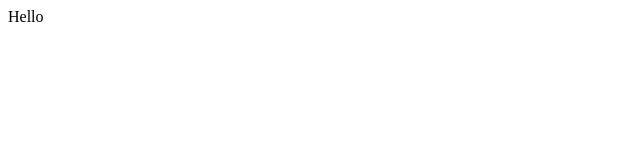
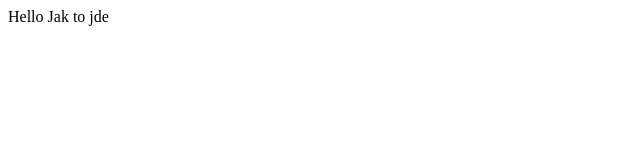
Before and after one commit to filipkyn/my-repo, a plain HTML site: page index.html in a window 1280 px wide. Shown: the full height of the page, 0-640 px from the left. Drawn offline with Linux system fonts and the light colour scheme.

Commit message:
html change

```diff
--- a/index.html
+++ b/index.html
@@ -1 +1 @@
-<div>Hello</div>
+<div>Hello Jak to jde</div>
```
